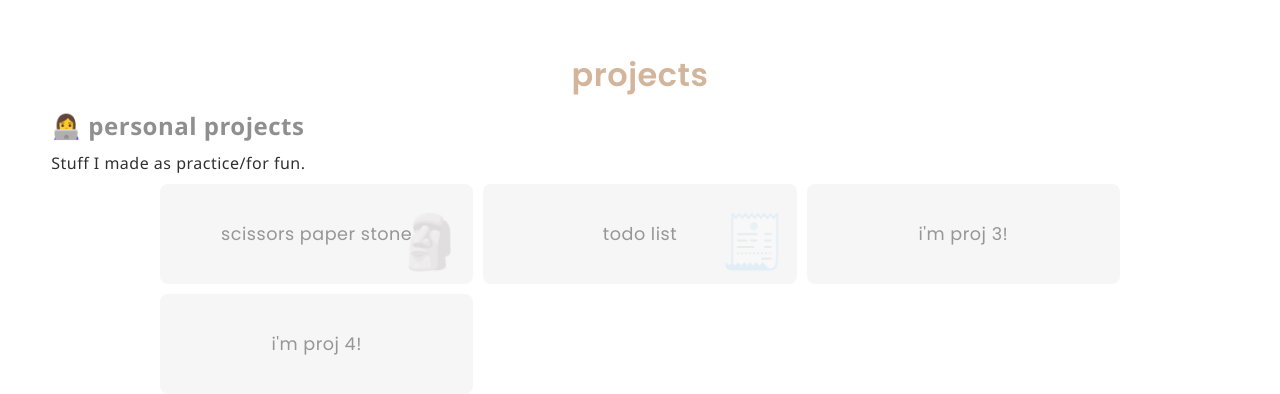
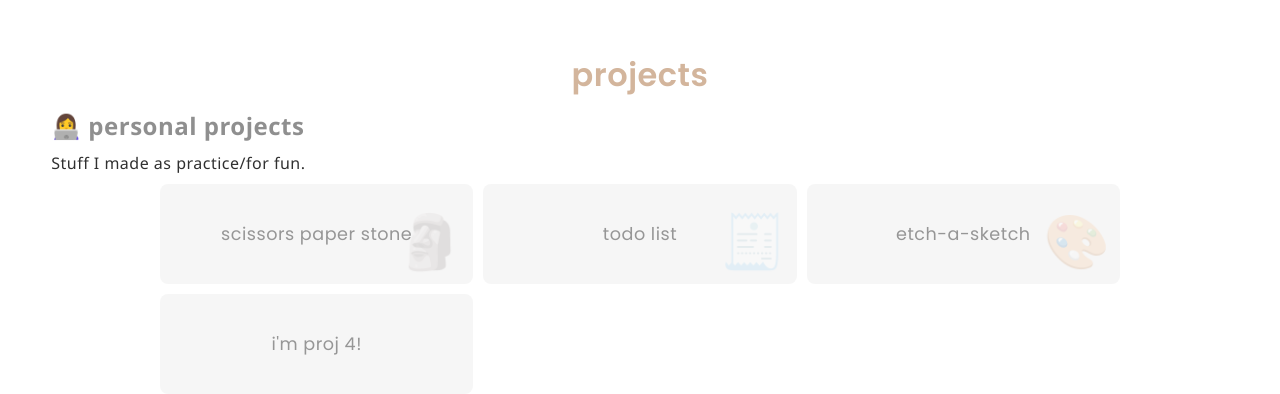
Before and after one commit to h-xuan/h-xuan.github.io, a Jekyll site: the page built from projects.md, in a window 1280 px wide. Shown: the top 394 px of the page. Built offline with Jekyll 4.4.1, drawn with Linux system fonts in a browser that asks for light colours.

Commit message:
updated projs

```diff
--- a/projects.md
+++ b/projects.md
@@ -10,6 +10,6 @@ layout: page
 <div id="projects">
 <div class="proj" proj-emoji="🗿" onclick="window.open('http://h-xuan.github.io/scissors-paper-stone');" style="cursor: pointer;">scissors paper stone</div>
 <div class="proj" proj-emoji="🧾" onclick="window.open('https://h-xuan.github.io/todolist/');" style="cursor: pointer;">todo list</div>
-<div class="proj">i'm proj 3!</div>
+<div class="proj" proj-emoji="🎨" onclick="window.open('https://h-xuan.github.io/etch-a-sketch/');" style="cursor: pointer;">etch-a-sketch</div>
 <div class="proj">i'm proj 4!</div>
 </div>
```
